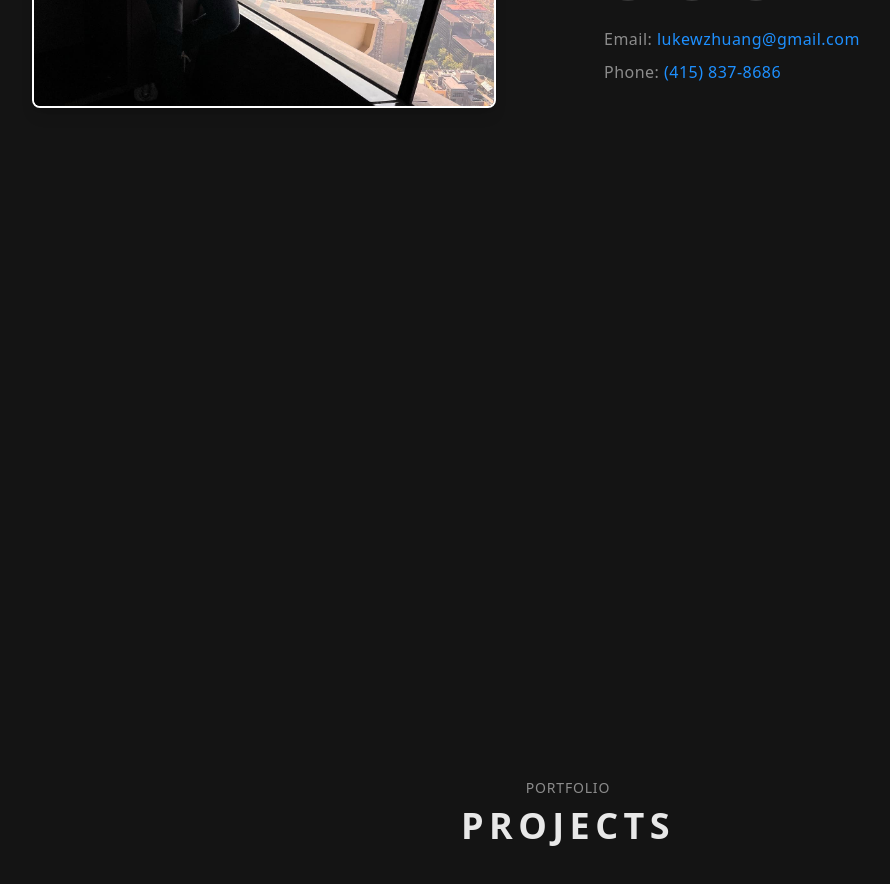
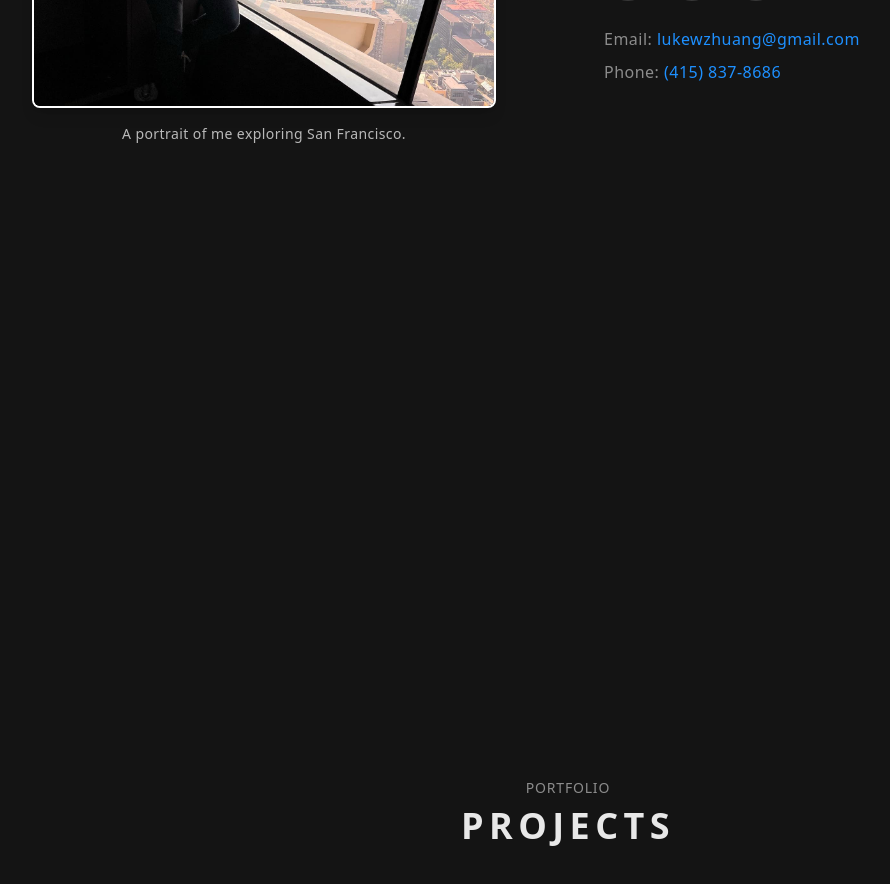
Before and after one commit to Luke7787/website-portfolio, a Next.js app in the folder luke-portfolio/: page / in a window 1280 px wide. Shown: the part 1220-2104 px from the top of the page, without its empty margins (72-962 px from the left). Built offline with nearby package versions, Linux system fonts and the light colour scheme.

Commit message:
added the feature captions

```diff
--- a/luke-portfolio/src/app/page.tsx
+++ b/luke-portfolio/src/app/page.tsx
@@ -9,10 +9,26 @@ import TextScramble from "@/components/effects/TextScramble";
 // Slideshow Component (Added Only)
 function Slideshow() {
   const slides = [
-    { type: "image", src: "/images/about.jpg" },
-    { type: "video", src: "/images/handstand.mp4" },
-    { type: "image", src: "/images/test.jpeg" },
-    { type: "image", src: "/images/fishing.png" },
+    {
+      type: "image",
+      src: "/images/about.jpg",
+      caption: "A portrait of me exploring San Francisco.",
+    },
+    {
+      type: "video",
+      src: "/images/handstand.mp4",
+      caption: "Training handstands and pushing physical limits.",
+    },
+    {
+      type: "image",
+      src: "/images/test.jpeg",
+      caption: "Spending time with my wife.",
+    },
+    {
+      type: "image",
+      src: "/images/fishing.png",
+      caption: "Me fishing in highschool",
+    },
   ];
   const [index, setIndex] = useState(0);
 
@@ -68,6 +84,19 @@ function Slideshow() {
           />
         )}
       </div>
+
+      {/* Caption (Added Only) */}
+      <p
+        className="
+          mt-4
+          text-sm
+          text-white/70
+          tracking-[0.03em]
+          text-center
+        "
+      >
+        {current.caption}
+      </p>
 
       {/* Arrows */}
       {/* Left Arrow */}
```
Lines whose indentation alone changed are shown as unchanged.
